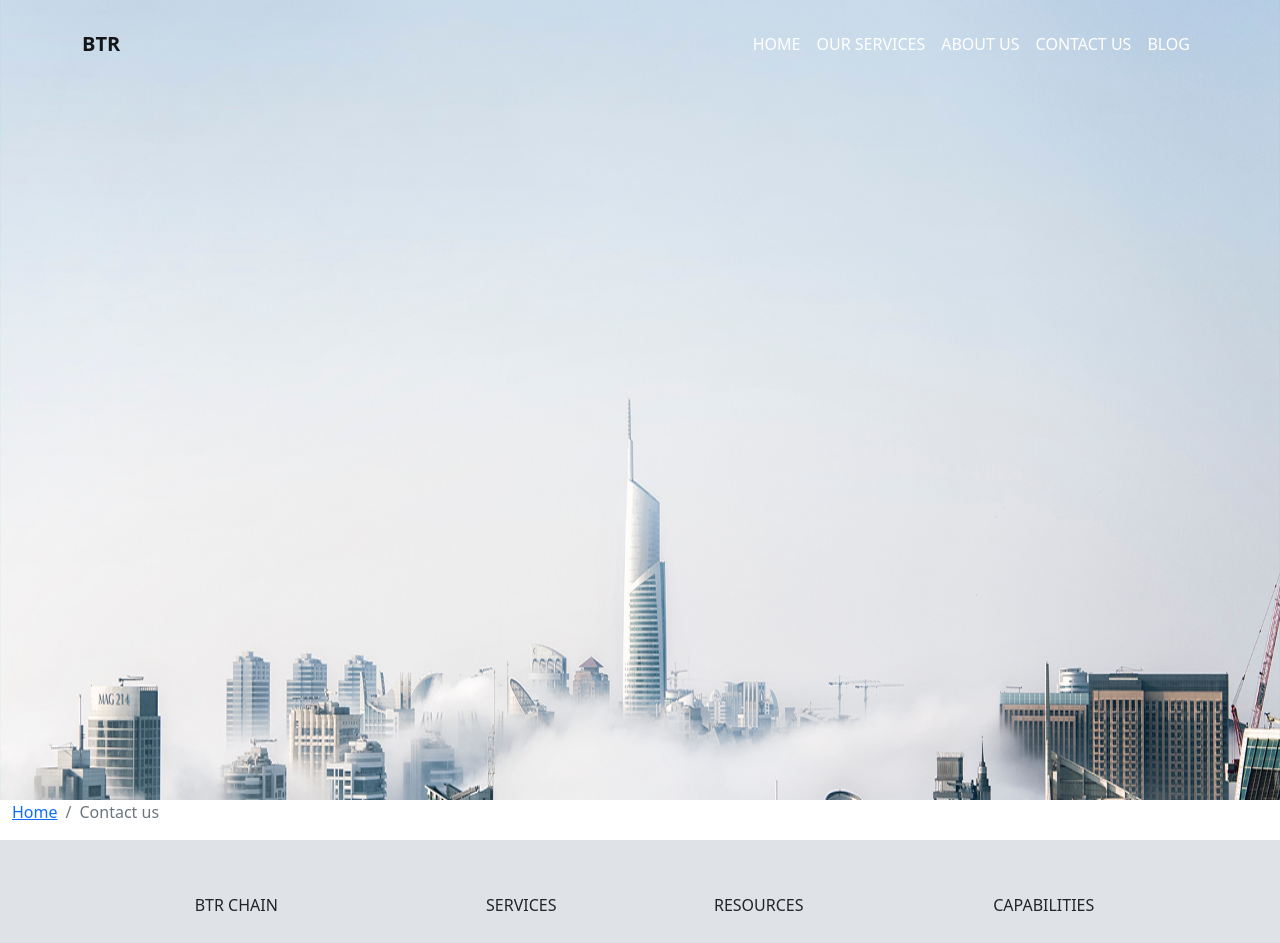
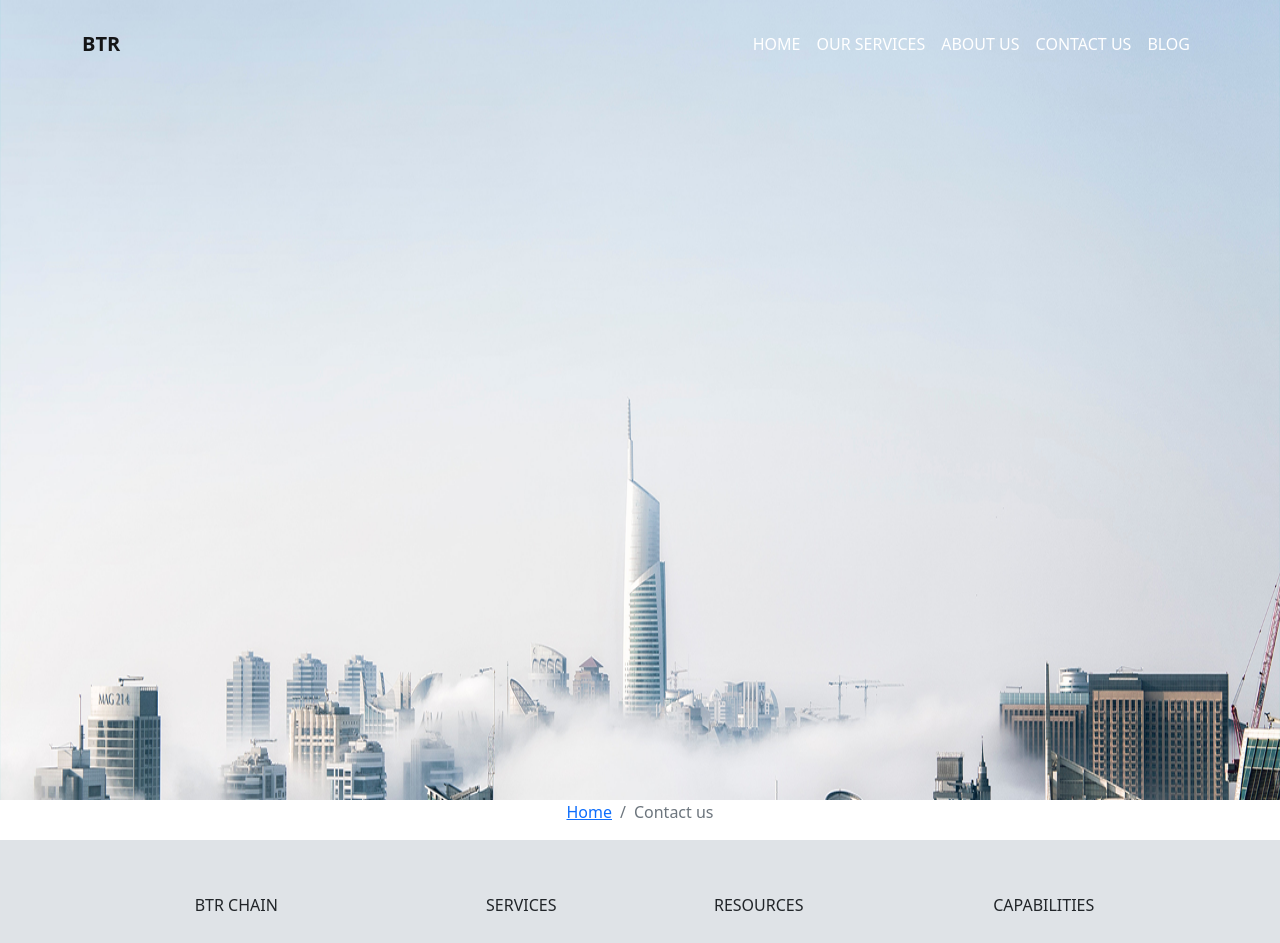
Before and after one commit to btrchain/btrchain, a React (Create React App) app: page /contact in a window 1280 px wide. Shown: the top 943 px of the page. Built offline with nearby package versions, Linux system fonts and the light colour scheme.

Commit message:
Update Contact.js

```diff
--- a/src/components/contact/Contact.js
+++ b/src/components/contact/Contact.js
@@ -6,7 +6,7 @@ export default function Contact() {
     return (
         <div>
             <div className='container-fluid'>
-                <Breadcrumb>
+                <Breadcrumb className='d-flex justify-content-center'>
                     <Breadcrumb.Item href="/">Home</Breadcrumb.Item>
                     <Breadcrumb.Item active>Contact us</Breadcrumb.Item>
                 </Breadcrumb>
```
